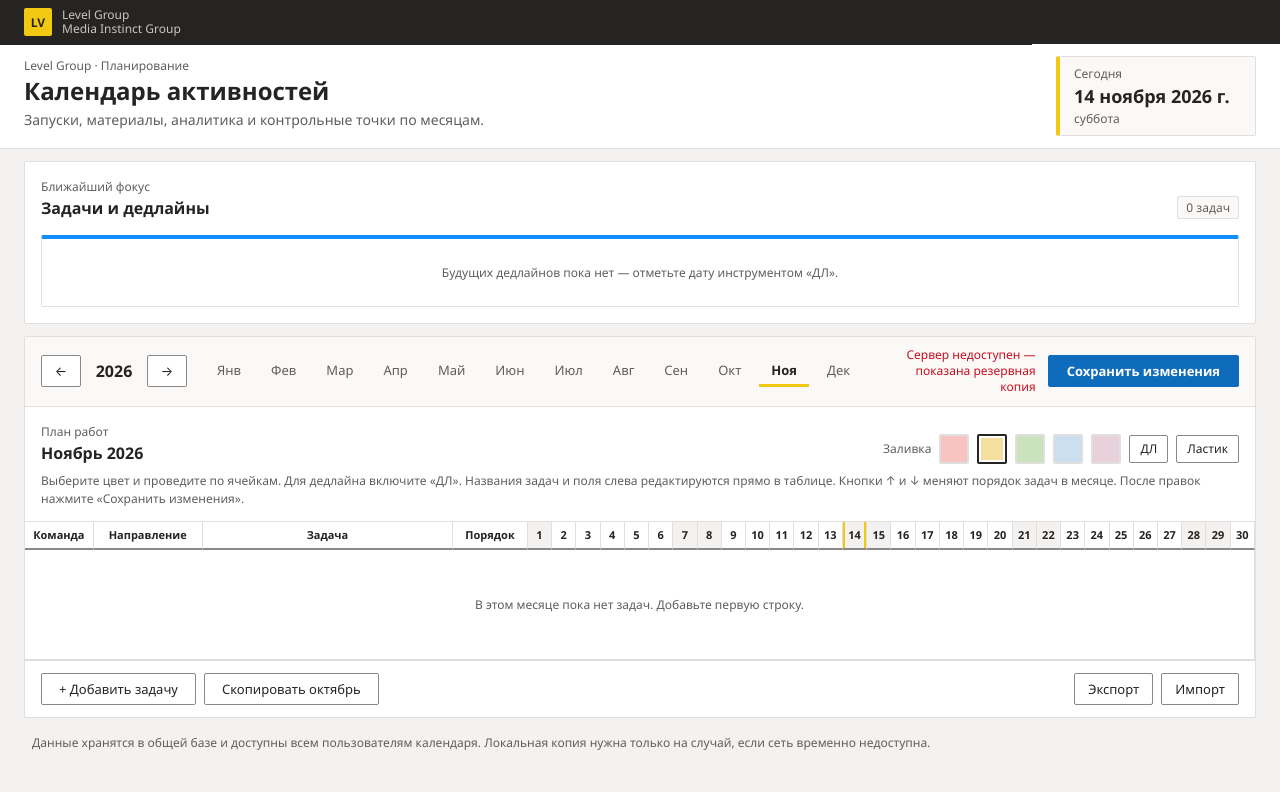
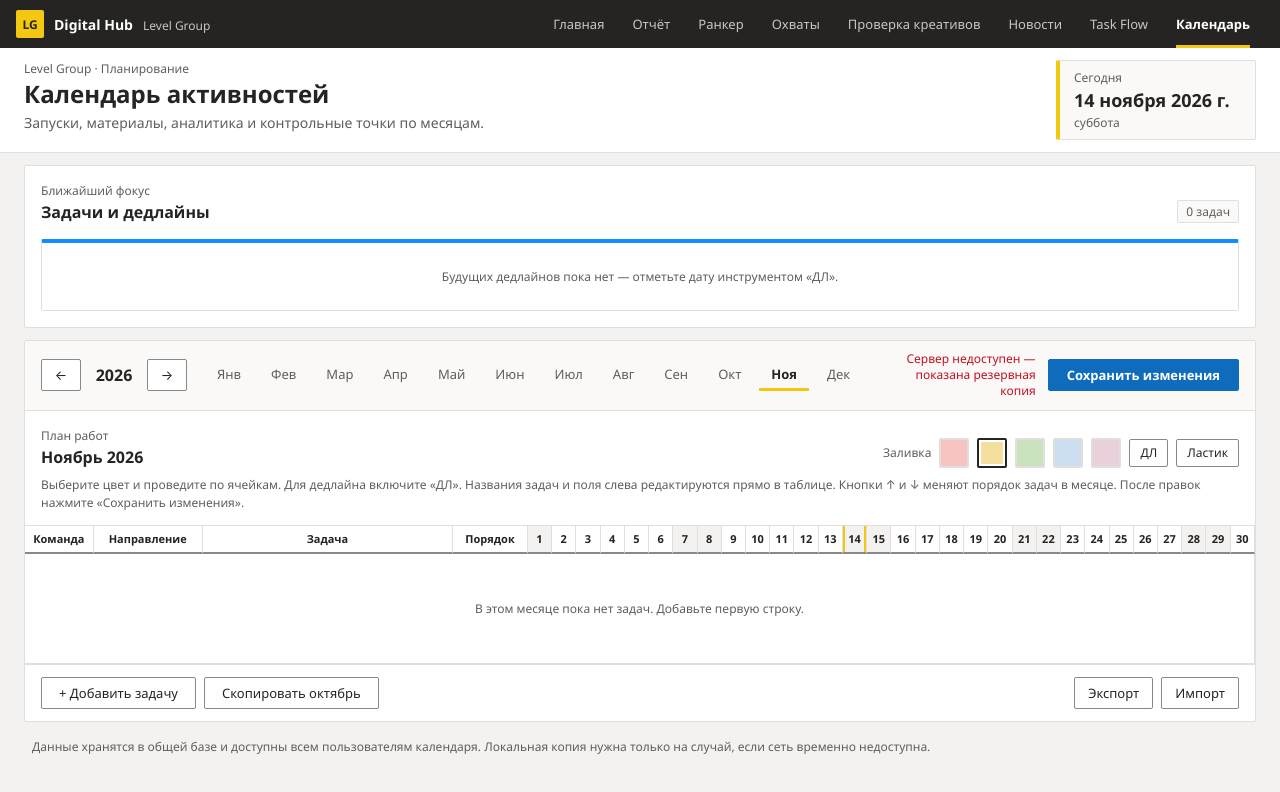
Before and after one commit to romankhasin/calendar-activity, a plain HTML site: page index.html in a window 1280 px wide. Drawn offline with Linux system fonts and the light colour scheme; no server answers.

Commit message:
Общая панель Level Digital Hub с 8 инструментами
Co-Authored-By: Claude Sonnet 5.5 <noreply@anthropic.com>

```diff
--- /dev/null
+++ b/hub-nav.css
@@ -0,0 +1,16 @@
+/* Общая панель Level Digital Hub (тема «Power BI»).
+   Копия shared/navigation.js + powerbi.css из хаба: при добавлении инструмента обновляйте список ссылок везде. */
+.level-tools-nav{position:relative;z-index:1000;width:100%;background:#252423;font-family:"Segoe UI","Segoe UI Web (West European)",-apple-system,BlinkMacSystemFont,Roboto,Arial,sans-serif}
+.level-tools-nav *{box-sizing:border-box;letter-spacing:0!important;font-family:inherit!important}
+.level-tools-nav__inner{min-height:48px;padding:0 16px;display:flex;align-items:center;gap:20px;overflow-x:auto}
+.level-tools-nav__brand{flex:0 0 auto;display:inline-flex;align-items:center;gap:10px;color:#fff;text-decoration:none}
+.level-tools-nav__mark{width:28px;height:28px;display:grid;place-items:center;border-radius:2px;background:#F2C811;color:#252423;font-size:12px;font-weight:700}
+.level-tools-nav__brand-copy{display:flex;align-items:baseline;gap:10px}
+.level-tools-nav__brand-title{color:#fff;font-size:14px;font-weight:600}
+.level-tools-nav__brand-subtitle{color:#C8C6C4;font-size:12px;font-weight:400}
+.level-tools-nav__links{display:flex;align-items:stretch;margin-left:auto}
+.level-tools-nav__link{position:relative;min-height:48px;padding:0 14px;display:inline-flex;align-items:center;white-space:nowrap;color:#C8C6C4;font-size:13px;font-weight:400;text-decoration:none}
+.level-tools-nav__link:hover{background:#3B3A39;color:#fff}
+.level-tools-nav__link[aria-current="page"]{color:#fff;font-weight:600}
+.level-tools-nav__link[aria-current="page"]::after{content:"";position:absolute;left:14px;right:14px;bottom:0;height:3px;background:#F2C811}
+@media (max-width:760px){.level-tools-nav__brand-subtitle{display:none}}
--- a/index.html
+++ b/index.html
@@ -9,16 +9,14 @@
   <link rel="preconnect" href="https://fonts.gstatic.com" crossorigin>
   <link href="https://fonts.googleapis.com/css2?family=Montserrat:wght@400;500;600;700;800&amp;display=swap" rel="stylesheet">
   <link rel="stylesheet" href="styles.css?v=6">
-  <link rel="stylesheet" href="powerbi.css?v=1">
+  <link rel="stylesheet" href="powerbi.css?v=2">
+  <link rel="stylesheet" href="hub-nav.css?v=1">
 </head>
 <body>
+  <nav class="level-tools-nav" aria-label="Навигация по Level Digital Hub"><div class="level-tools-nav__inner"><a class="level-tools-nav__brand" href="https://level-digital-hub.vercel.app/portal/" aria-label="Level Digital Hub — главная"><span class="level-tools-nav__mark" aria-hidden="true">LG</span><span class="level-tools-nav__brand-copy"><span class="level-tools-nav__brand-title">Digital Hub</span><span class="level-tools-nav__brand-subtitle">Level Group</span></span></a><div class="level-tools-nav__links"><a class="level-tools-nav__link" href="https://level-digital-hub.vercel.app/portal/">Главная</a><a class="level-tools-nav__link" href="https://level-digital-hub.vercel.app/dashboard/">Отчёт</a><a class="level-tools-nav__link" href="https://matrix-dashboard-two.vercel.app/">Ранкер</a><a class="level-tools-nav__link" href="https://romankhasin.github.io/level-reach-frequency-report/">Охваты</a><a class="level-tools-nav__link" href="https://creative-quality-checker-one.vercel.app/">Проверка креативов</a><a class="level-tools-nav__link" href="https://romankhasin.github.io/level-realty-radar-new/">Новости</a><a class="level-tools-nav__link" href="https://taskflow.136.234.14.33.sslip.io/">Task Flow</a><a class="level-tools-nav__link" href="https://romankhasin.github.io/calendar-activity/" aria-current="page">Календарь</a></div></div></nav>
   <header class="hero">
     <div class="hero__inner">
       <div>
-        <div class="brand">
-          <div class="brand__mark">LV</div>
-          <div class="brand__copy">Level Group<br>Media Instinct Group</div>
-        </div>
         <p class="eyebrow">Level Group · Планирование</p>
         <h1>Календарь активностей</h1>
         <p class="hero__subtitle">Запуски, материалы, аналитика и контрольные точки по месяцам.</p>
--- a/powerbi.css
+++ b/powerbi.css
@@ -13,16 +13,13 @@ body { background: #f3f2f1; letter-spacing: 0; }
 .today-card, .deadline-panel, .calendar-card, .toast, .deadline-item { backdrop-filter: none; box-shadow: none; }
 
 /* шапка — полоса отчёта на тёмной панели */
-.hero { padding: 0; border-bottom: 1px solid var(--line); background: linear-gradient(#252423, #252423) top / 100% 44px no-repeat, #fff; }
+.hero { padding: 0; border-bottom: 1px solid var(--line); background: #fff; }
 .hero__inner { align-items: stretch; gap: 0; max-width: none; grid-template-columns: 1fr auto; }
 .hero__inner > div:first-child { padding: 12px 24px 14px; }
-.brand { margin: -12px -24px 12px; padding: 8px 24px; gap: 10px; background: #252423; color: #fff; }
-.brand__mark { width: 28px; height: 28px; border: 0; border-radius: 2px; background: #f2c811; color: #252423; box-shadow: none; font-size: 12px; font-weight: 700; }
-.brand__copy { color: #c8c6c4; font-size: 12px; font-weight: 400; letter-spacing: 0; text-transform: none; line-height: 1.2; }
 .eyebrow { margin: 0 0 2px; color: var(--muted); font-size: 12px; font-weight: 400; text-transform: none; }
 h1 { max-width: none; font-size: 24px; font-weight: 600; line-height: 1.25; }
 .hero__subtitle { margin: 4px 0 0; font-size: 14px; line-height: 1.45; }
-.today-card { align-self: start; min-width: 200px; margin: 56px 24px 12px; padding: 8px 14px; border: 1px solid var(--line); border-left: 4px solid #f2c811; border-radius: 2px; background: #faf9f8; }
+.today-card { align-self: start; min-width: 200px; margin: 12px 24px; padding: 8px 14px; border: 1px solid var(--line); border-left: 4px solid #f2c811; border-radius: 2px; background: #faf9f8; }
 .today-card span, .today-card em { font-size: 12px; font-weight: 400; text-transform: none; }
 .today-card strong { margin: 2px 0; font-size: 18px; font-weight: 600; }
 
@@ -83,7 +80,6 @@ button:hover, .text-button--label:hover { transform: none; border-color: var(--i
   .hero__inner { grid-template-columns: 1fr; }
   .today-card { margin: 0 14px 12px; align-self: stretch; }
   .hero__inner > div:first-child { padding: 12px 14px 8px; }
-  .brand { margin: -12px -14px 12px; padding: 8px 14px; }
-  .shell { padding: 0 10px; margin-top: 12px; }
+    .shell { padding: 0 10px; margin-top: 12px; }
   .deadline-panel, .calendar-card { border-radius: 2px; }
 }
```
